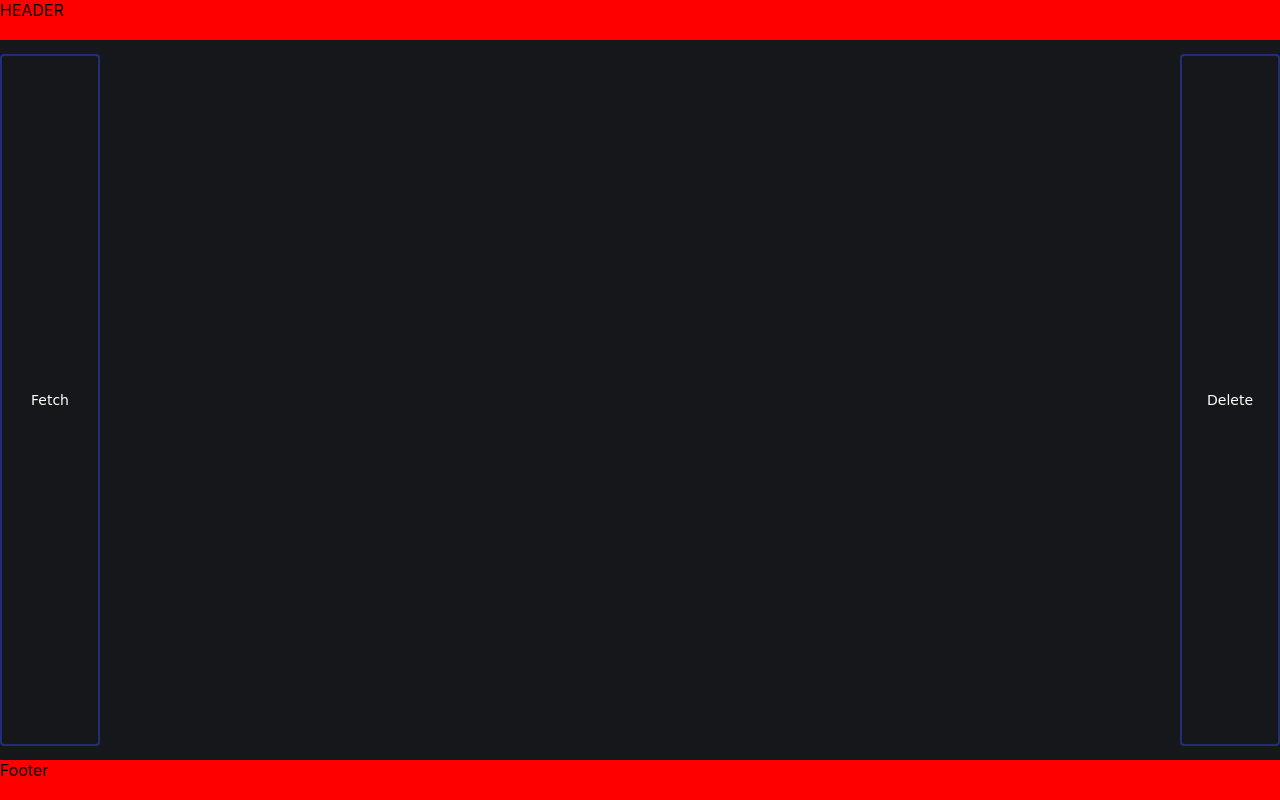
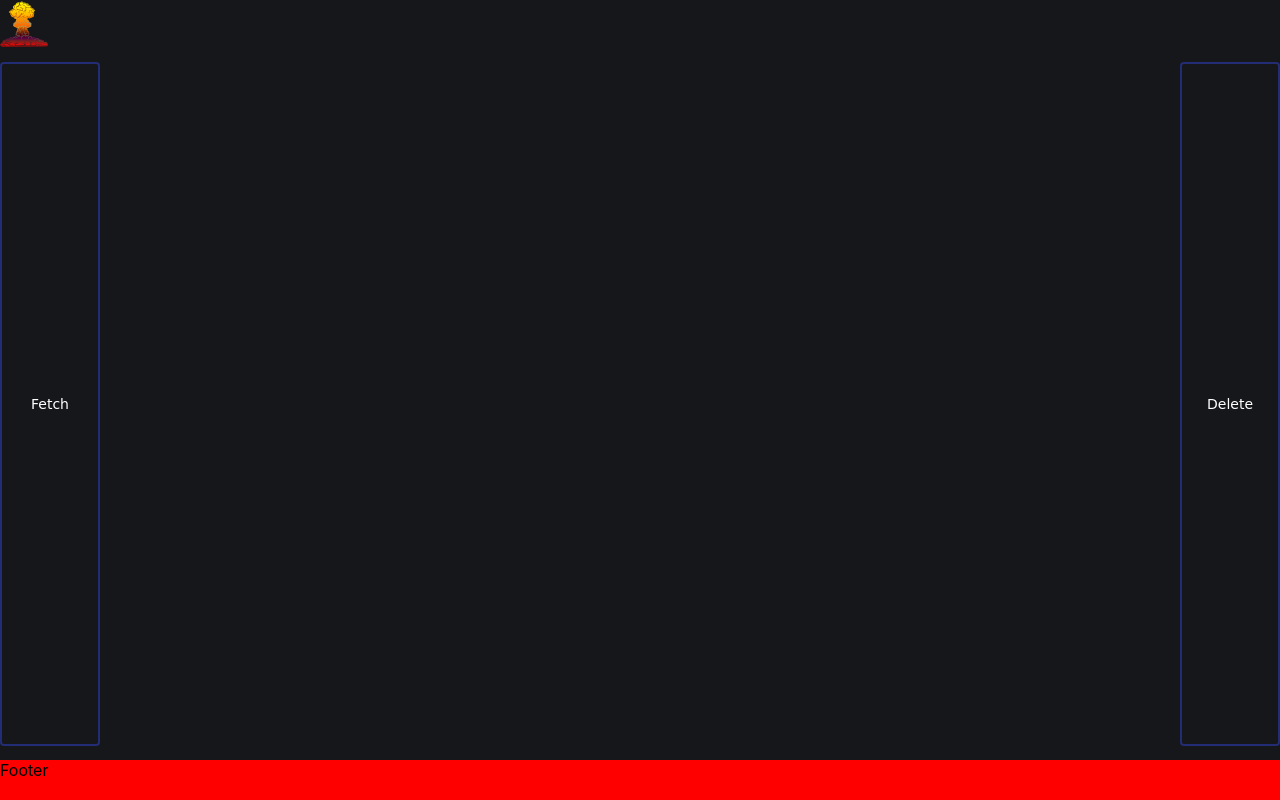
Before and after one commit to dimitrisafendras/web_crawler_fe, a React app: page / in a window 1280 px wide. Built offline with nearby package versions, Linux system fonts and the light colour scheme.

Commit message:
added icon atom and logo

```diff
--- a/src/atoms/buttons/primaryButton/PrimaryButton.scss
+++ b/src/atoms/buttons/primaryButton/PrimaryButton.scss
@@ -2,7 +2,7 @@
 
 .PrimaryButton {
   height: 100%;
-  max-height: calc(100vh - 54px);
+  max-height: calc(100vh - 62px);
   width: 100%;
   background-color: $primary;
   border-radius: 4px;
--- /dev/null
+++ b/src/atoms/icon/Icon.scss
@@ -0,0 +1,4 @@
+.Icon {
+  height: 48px;
+  width:48px;
+}
--- /dev/null
+++ b/src/atoms/icon/index.js
@@ -0,0 +1,15 @@
+import React from 'react';
+import './Icon.scss'
+
+export const Icon = (
+    {
+        id,
+        className,
+        icon,
+    }) =>
+    <img
+        id={id}
+        alt={id}
+        className={`Icon ${className}`}
+        src={icon}
+    />;
--- a/src/atoms/index.js
+++ b/src/atoms/index.js
@@ -1,10 +1,12 @@
 import {PrimaryButton} from './buttons';
 import {Grid} from './grid';
 import {Cell} from './cell';
+import {Icon} from './icon';
 
 
 export {
     PrimaryButton,
     Grid,
     Cell,
+    Icon,
 }
--- a/src/organisms/header/Header.scss
+++ b/src/organisms/header/Header.scss
@@ -1,7 +1,7 @@
 @import '../../theme/Colors';
 
 .Header {
-  min-height: 40px;
+  min-height: 48px;
   max-height: 100px;
-  background-color: red;
+  background-color: $primary;
 }
--- a/src/organisms/header/index.js
+++ b/src/organisms/header/index.js
@@ -1,5 +1,6 @@
 import React from 'react';
-import {Cell} from '../../atoms';
+import {Cell, Icon} from '../../atoms';
+import nuke from '../../static/nuke.svg'
 import './Header.scss';
 
 export const Header = (
@@ -13,5 +14,8 @@ export const Header = (
         area={area}
         className={`Header ${className}`}
     >
-        HEADER
+        <Icon
+            id={'nukeIcon'}
+            icon={nuke}
+        />
     </Cell>;
--- a/src/templates/homeLayout/index.js
+++ b/src/templates/homeLayout/index.js
@@ -10,7 +10,7 @@ export const HomeLayout = (
         minHeight={'100vh'}
         id={'layout'}
         columns={'100px auto auto 100px'}
-        rows={'40px auto 40px'}
+        rows={'48px auto 40px'}
         gap={'14px 0'}
         areas={[
             'header header header header',
```
Also changed, not shown: src/static/nuke.svg (added).
